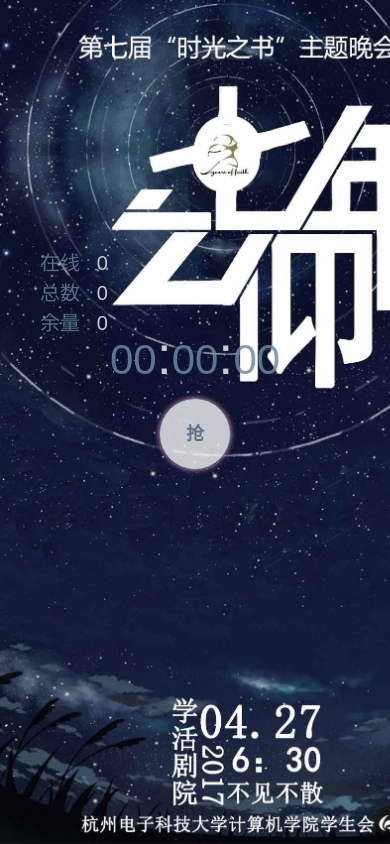
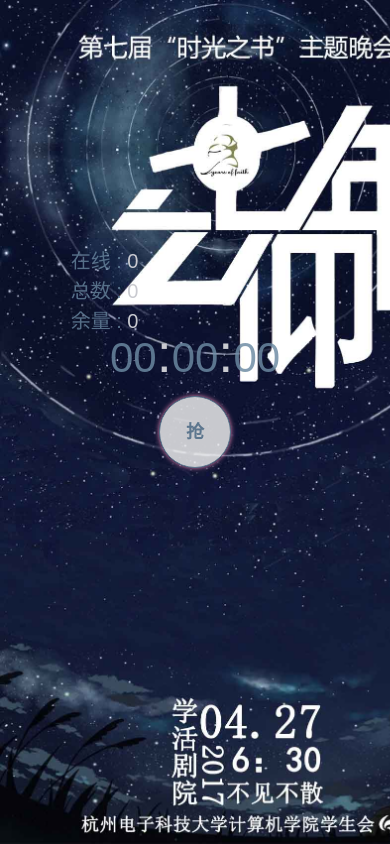
Before and after one commit to kyfly/Zhmoll-Seckill, a website: page public/index.html in a window 390 px wide. Drawn offline with Linux system fonts and the light colour scheme; files whose address does not match are found by name.

Commit message:
改成百分比看看

```diff
--- a/public/css/login.css
+++ b/public/css/login.css
@@ -320,7 +320,7 @@ button{
 		margin-top:160px;
 	}
 	.m-ticket{
-		padding: 68px 20px;
+		padding: 9% 20px;
 	}
 	.m-ticket .total,.m-ticket .rest ,.m-ticket .pcount{
 		color:rgba(100, 129, 153, 0.84)
@@ -331,7 +331,7 @@ button{
 		margin-top:-20px
 	}
 	.g-mid .m-ticket{
-		margin:20px
+		margin:13%
 	}
 	.g-mid .m-title{
 		color:rgba(196, 199, 182, 0.5)
```
